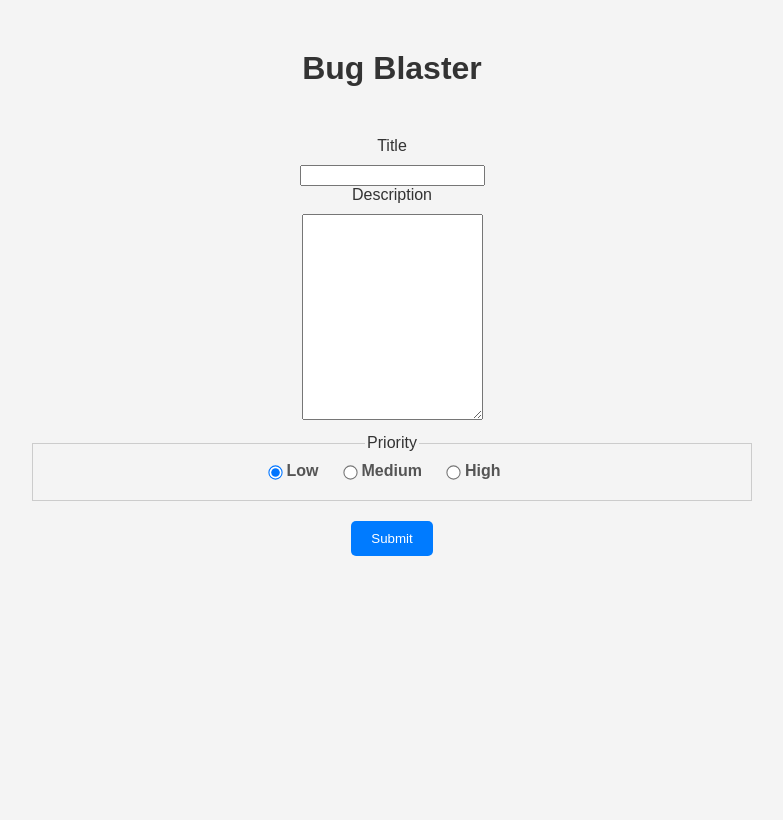
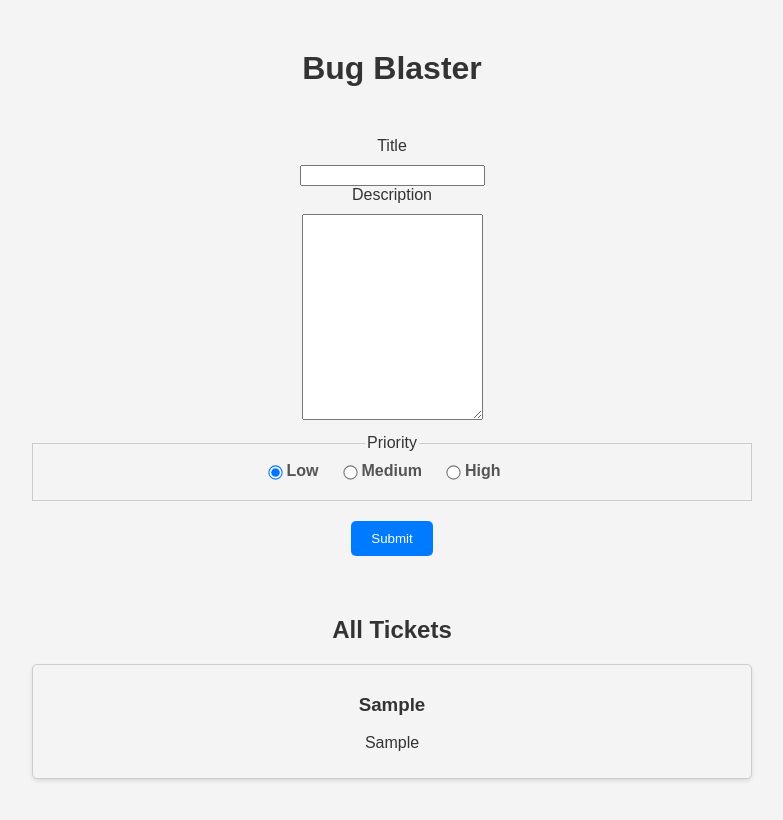
Before and after one commit to Upasana21/React_bugblaster, a React (Create React App) app: page / in a window 1280 px wide. Both pictures are taken after typing "Sample", "Sample" into the empty fields and a click on the button "Submit". Shown: the top 820 px of the page, without its empty margins (248-1031 px from the left). Built offline with nearby package versions, Linux system fonts and the light colour scheme.

Commit message:
adding reducer to add,delete,edit tickets

```diff
--- a/src/App.js
+++ b/src/App.js
@@ -1,13 +1,26 @@
 import './styles.css'
 import './App.css';
 import TicketForm from './components/TicketForm';
+import { useReducer } from 'react';
+import ticketReducer from './reducers/ticketReducer';
+import TicketList from './components/TicketList';
 
 function App() {
+  const initialState = { tickets: [] }
+  const [state, dispatch] = useReducer(ticketReducer, initialState);
+
+
   return (
     <div className="App">
       <div className='container'>
         <h1>Bug Blaster</h1>
-        <TicketForm></TicketForm>
+        <TicketForm dispatch={dispatch}></TicketForm>
+        {state.tickets.length > 0 &&
+          <div className='results'>
+            <h2>All Tickets</h2>
+            <TicketList tickets={state.tickets} dispatch={dispatch}></TicketList>
+          </div>
+        }
       </div>
     </div>
   );
--- a/src/components/TicketForm.js
+++ b/src/components/TicketForm.js
@@ -1,6 +1,6 @@
 import React, { useState } from 'react';
 
-export default function TicketForm() {
+export default function TicketForm({ dispatch }) {
     const [title, setTitle] = useState('');
     const [description, setDescription] = useState('');
     const [priority, setPriority] = useState('1');
@@ -19,9 +19,19 @@
 
     const handleSubmit = (e) => {
         e.preventDefault();
-        clearForm();
 
 
+        const ticketData = {
+            id: new Date().toISOString(),
+            title,
+            description,
+            priority
+        }
+        dispatch({
+            type: 'ADD_TICKET',
+            payload: ticketData
+        })
+        clearForm();
     }
 
     return (
--- /dev/null
+++ b/src/components/TicketItem.js
@@ -0,0 +1,19 @@
+import React from "react";
+
+export default function TicketItem({ ticket, dispatch }) {
+    const { id, title, description, priority } = ticket;
+
+    const priorityClass = {
+        1: 'priority-low',
+        2: 'priority-medium',
+        3: 'priority-high'
+    }
+
+    return (
+        <div className="ticket-item">
+            <div className={`priority-dot ${priorityClass[ticket[priority]]}`}></div>
+            <h3>{title}</h3>
+            <p>{description}</p>
+        </div>
+    )
+}
--- /dev/null
+++ b/src/components/TicketList.js
@@ -0,0 +1,14 @@
+import React from "react";
+import TicketItem from "./TicketItem";
+
+export default function TicketList({ tickets, dispatch }) {
+    return (
+        <div className="ticket-list">
+            {
+                tickets.map(ticket => (
+                    <TicketItem key={ticket.id} ticket={ticket} dispatch={dispatch}></TicketItem>
+                ))
+            }
+        </div>
+    );
+}
--- /dev/null
+++ b/src/reducers/ticketReducer.js
@@ -0,0 +1,20 @@
+export default function ticketReducer(state, action) {
+
+    switch (action.type) {
+        case 'ADD_TICKET':
+            return { ...state, tickets: [...state.tickets, action.payload] };
+        case 'UPDATE_TICKET':
+            return {
+                ...state,
+                tickets: state.tickets.map((ticket) =>
+                    ticket.id === action.payload.id ? action.payload : ticket
+                )
+            };
+        case 'DELETE_TICKET':
+            return {
+                ...state,
+                tickets: state.tickets.filter(ticket => ticket.id !== action.payload.id)
+            }
+        default: return state;
+    }
+}
```
